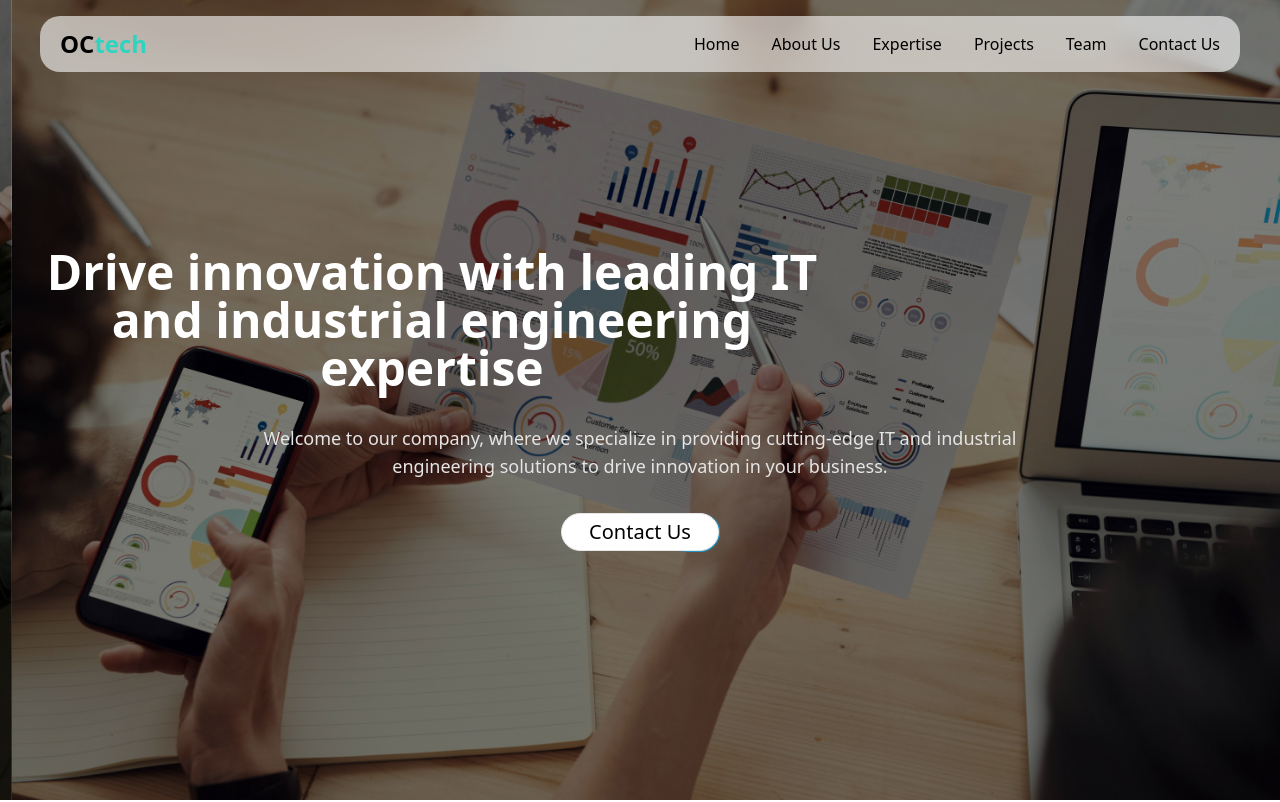
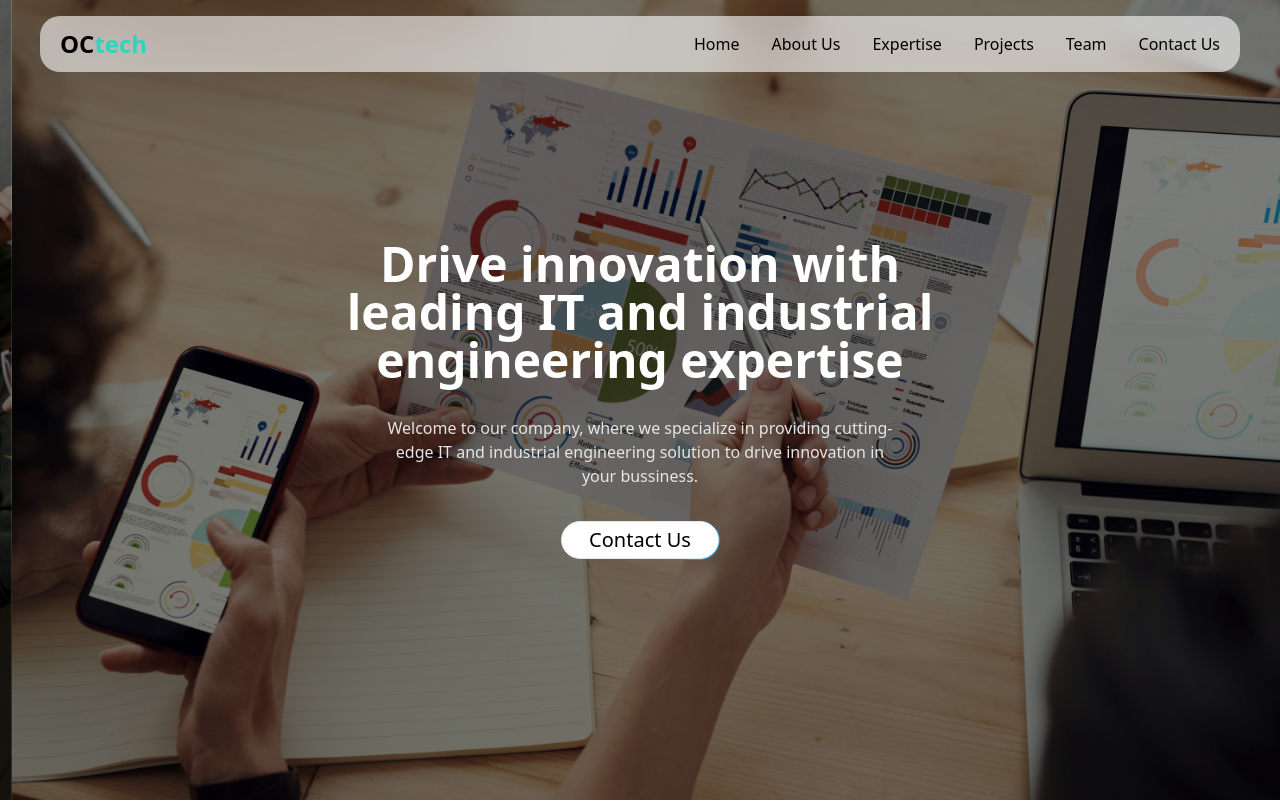
Before and after one commit to ankitmahato03/ProjectAlfa, a Next.js app: page / in a window 1280 px wide. Shown: the top 802 px of the page. Built offline with nearby package versions, Linux system fonts and the light colour scheme.

Commit message:
Contact massage

```diff
--- a/src/components/Hero.jsx
+++ b/src/components/Hero.jsx
@@ -56,17 +56,16 @@ const Hero = () => {
         </CarouselContent>
       </Carousel>
 
-      <div className="absolute top-1/2 left-1/2 transform -translate-x-1/2 -translate-y-1/2 z-20 px-4 text-center w-full">
-        <h1 className="text-3xl md:text-5xl text-white font-sans font-bold text-center w-full md:w-10/12 lg:w-8/12 px-4 md:px-0">
+      <div className="absolute top-1/2 left-1/2 transform -translate-x-1/2 -translate-y-1/2 z-20 px-4 text-center">
+        <h1 className="text-2xl md:text-5xl text-white font-sans font-bold">
           Drive innovation with leading IT and industrial engineering expertise
-        </h1>
-
-        <p className="text-neutral-200 w-full md:w-10/12 lg:w-8/12 px-4 md:px-0 mx-auto my-4 md:my-8 text-sm md:text-lg">
+        </h1>{" "}
+        {/* */}
+        <p className="text-neutral-200 max-w-lg mx-auto my-4 md:my-8 text-sm md:text-base hidden md:block">
           Welcome to our company, where we specialize in providing cutting-edge
-          IT and industrial engineering solutions to drive innovation in your
-          business.
+          IT and industrial engineering solution to drive innovation in your
+          bussiness.
         </p>
-
         <div className="flex flex-col justify-center items-center mt-3">
           <Link to="Contact" duration={500} smooth={true}>
             <Button
```
